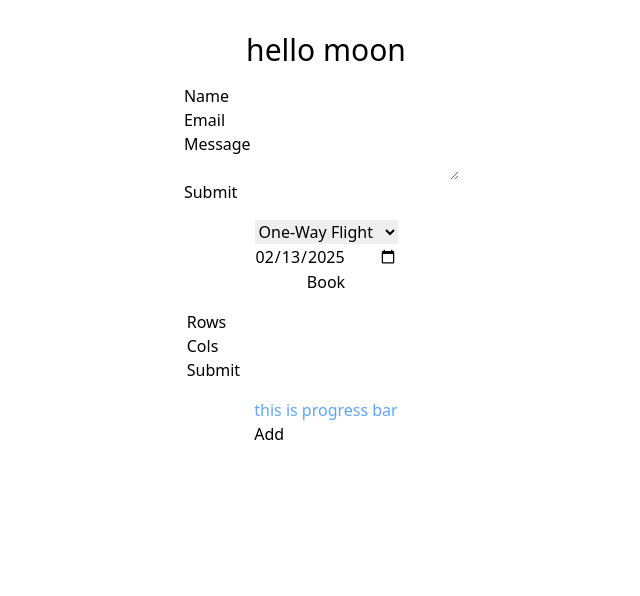
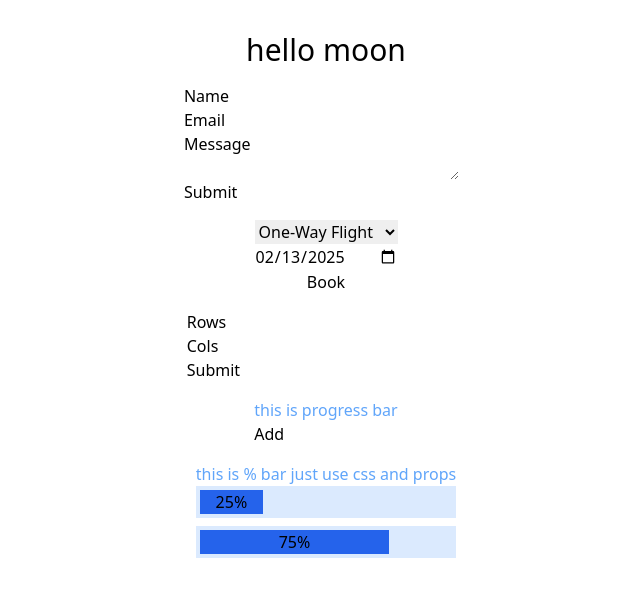
Before and after one commit to lu-sd/score, a React (Vite) app: page / in a window 1280 px wide. Shown: the top 596 px of the page, without its empty margins (314-954 px from the left). Built offline with nearby package versions, Linux system fonts and the light colour scheme.

Commit message:
no antimation bar

```diff
--- a/src/App.tsx
+++ b/src/App.tsx
@@ -3,15 +3,17 @@ import Form from "@/components/form";
 import Flight from "@/components/flight";
 import Table from "@/components/table";
 import Bar from "@/components/bar";
+import PerBar from "@/components/perbar";
 
 function App() {
   return (
-    <div className="flex flex-col gap-4 justify-center items-center">
+    <div className="flex flex-col gap-4 justify-center min-w-full items-center">
       <div className="text-3xl mt-8">hello moon</div>
       <Form />
       <Flight />
       <Table />
       <Bar />
+      <PerBar />
     </div>
   );
 }
--- a/src/components/bar.tsx
+++ b/src/components/bar.tsx
@@ -21,7 +21,7 @@ function Progress() {
   }, [])
   return (
     <div className="h-2 bg-blue-100">
-      <div className={`h-full bg-blue-500 origin-left transition-transform duration-[2000ms] ${start ? 'scale-x-100' : 'scale-x-0'}`}>
+      <div className={`h-full bg-blue-500 origin-left transition-transform duration-1000 ${start ? 'scale-x-100' : 'scale-x-0'}`}>
       </div>
     </div >
   )
--- /dev/null
+++ b/src/components/perbar.tsx
@@ -0,0 +1,24 @@
+import { useEffect, useState } from "react"
+
+export default function PerBar() {
+  return (
+    <div>
+      <div className="text-blue-400">
+        this is % bar just use css and props
+      </div>
+      <div className="flex flex-col gap-2">
+        <Progress value={25} />
+        <Progress value={75} />
+      </div>
+    </div>
+  )
+}
+
+function Progress({ value }: { value: number }) {
+  const finished = Number(value / 100) * 100
+  return (
+    <div className="h-8 bg-blue-100 p-1 ">
+      <div style={{ width: `${finished}%` }} className="h-full text-center bg-blue-600">{finished}%</div>
+    </div >
+  )
+}
```
